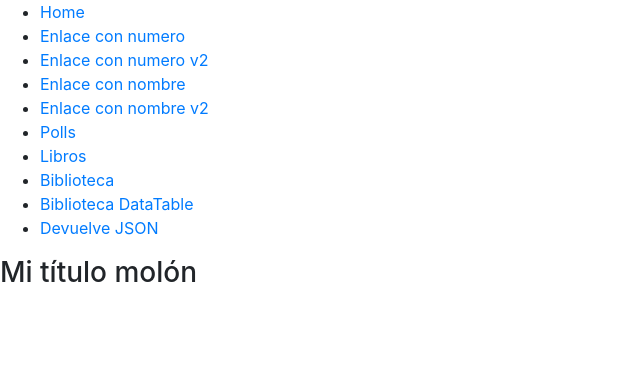
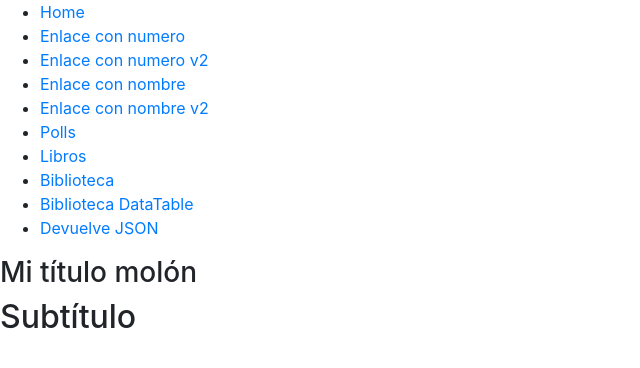
Before and after one commit to pepesan/ejemplobasedijango, a Django app: page / in a window 1280 px wide. Shown: the top 368 px of the page, without its empty margins (0-640 px from the left). Run offline with Django 3.2, Linux system fonts and the light colour scheme; some libraries are stand-ins or nearby versions.

Commit message:
Ejemplo de modificación del index de home

```diff
--- a/home/templates/home/index.html
+++ b/home/templates/home/index.html
@@ -16,3 +16,4 @@
     <li><a href="{% url 'home:devuelvejson' %}">Devuelve JSON</a></li>
 </ul>
 <h3>{{ titulo }}</h3>
+<h2>Subtítulo</h2>
```
